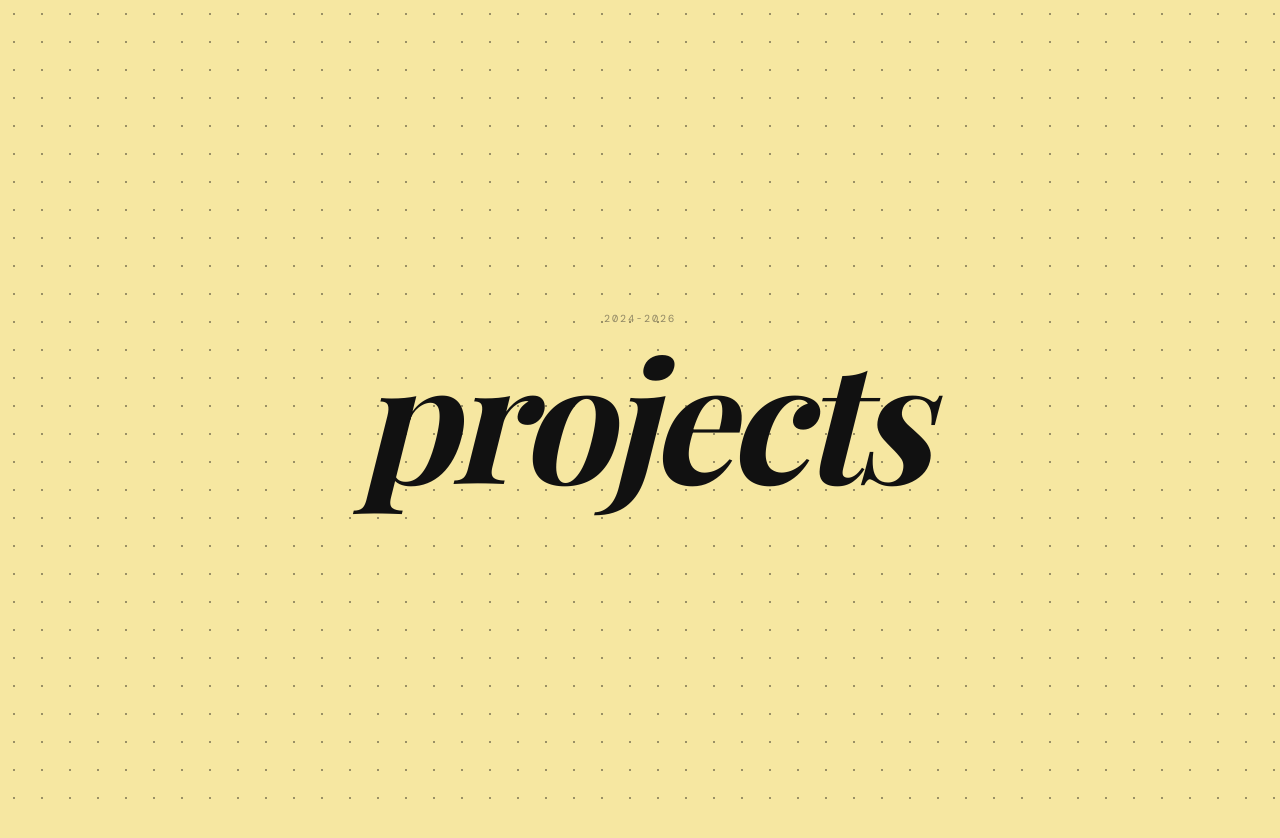
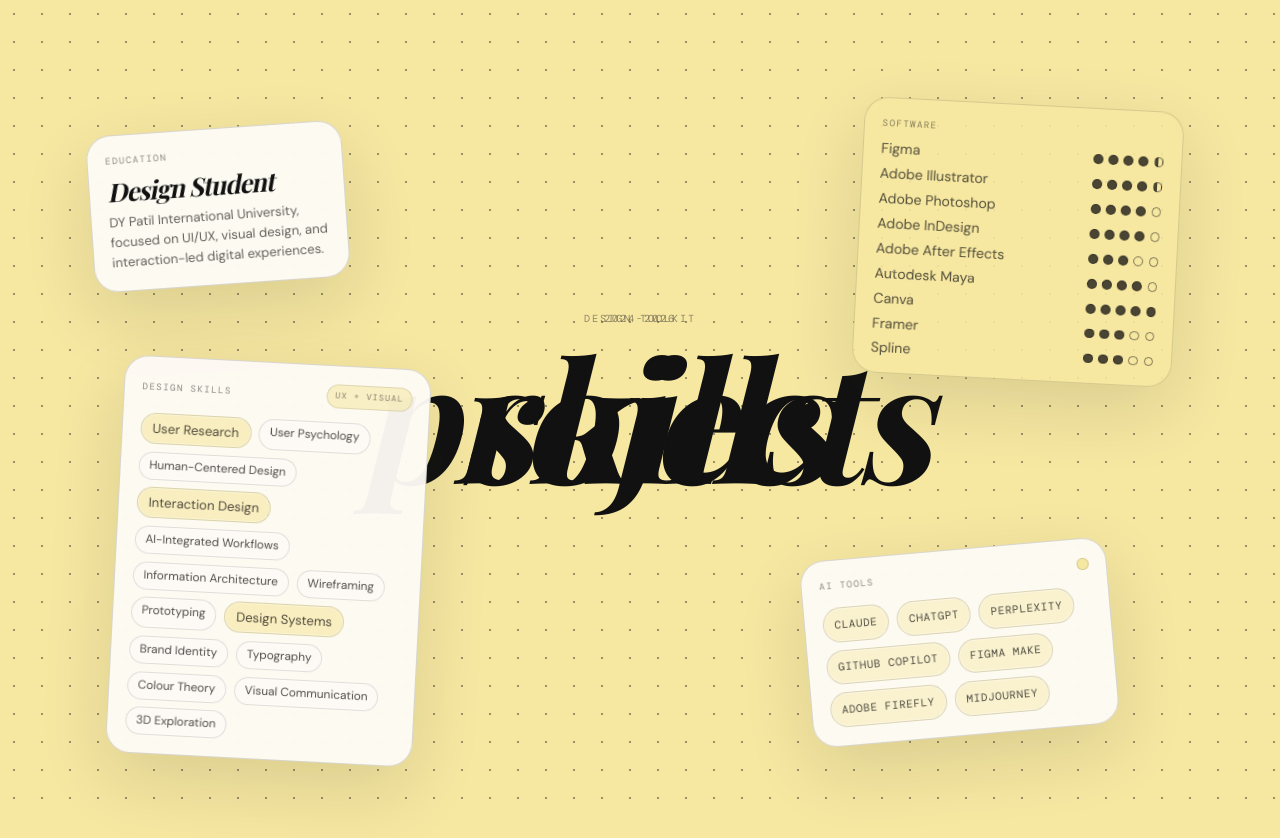
Before and after one commit to rutujaakalane/portfolio, a Next.js app: page / in a window 1280 px wide. Shown: the top 838 px of the page. Built offline with nearby package versions, Linux system fonts and the light colour scheme; a web font is replaced by a local one.

Commit message:
Fix skills section visibility

```diff
--- a/app/page.tsx
+++ b/app/page.tsx
@@ -1421,24 +1421,24 @@
     offset: ["start end", "end end"],
   });
 
+  // Skills enters from bottom, reaches center, and stays pinned
   const skillsY = useTransform(
     scrollYProgress,
-  [0, 0.18, 0.38, 0.84, 1],
-  ["100vh", "100vh", "-50%", "-50%", "-130vh"]
+    [0, 0.18, 0.38, 1],
+    ["100vh", "100vh", "-50%", "-50%"]
   );
 
   const skillsOpacity = useTransform(
     scrollYProgress,
-  [0, 0.18, 0.26, 0.92, 1],
-  [0, 0, 1, 1, 0]
-);
-
-// Skill cards appear after "skills" is pinned, hold, then smoothly slide out
-
+    [0, 0.18, 0.26, 1],
+    [0, 0, 1, 1]
+  );
+
+  // Skill cards appear after skills is pinned and stay visible
   const educationX = useTransform(
     scrollYProgress,
-  [0, 0.42, 0.58, 0.88, 1],
-  ["-120vw", "-120vw", "0vw", "0vw", "-120vw"]
+    [0, 0.42, 0.58, 1],
+    ["-120vw", "-120vw", "0vw", "0vw"]
   );
 
   const educationY = useTransform(
@@ -1449,20 +1449,20 @@
 
   const educationOpacity = useTransform(
     scrollYProgress,
-  [0, 0.42, 0.50, 0.93, 1],
-  [0, 0, 1, 1, 0]
+    [0, 0.42, 0.50, 1],
+    [0, 0, 1, 1]
   );
 
   const educationRotate = useTransform(
     scrollYProgress,
-  [0, 0.42, 0.58, 0.88, 1],
-  [-9, -9, -4, -4, -7]
+    [0, 0.42, 0.58, 1],
+    [-9, -9, -4, -4]
   );
 
   const softwareX = useTransform(
     scrollYProgress,
-  [0, 0.50, 0.66, 0.88, 1],
-  ["120vw", "120vw", "0vw", "0vw", "120vw"]
+    [0, 0.50, 0.66, 1],
+    ["120vw", "120vw", "0vw", "0vw"]
   );
 
   const softwareY = useTransform(
@@ -1473,20 +1473,20 @@
 
   const softwareOpacity = useTransform(
     scrollYProgress,
-  [0, 0.50, 0.56, 0.93, 1],
-  [0, 0, 1, 1, 0]
+    [0, 0.50, 0.56, 1],
+    [0, 0, 1, 1]
   );
 
   const softwareRotate = useTransform(
     scrollYProgress,
-  [0, 0.50, 0.66, 0.88, 1],
-  [8, 8, 3, 3, 6]
+    [0, 0.50, 0.66, 1],
+    [8, 8, 3, 3]
   );
 
   const designX = useTransform(
     scrollYProgress,
-  [0, 0.58, 0.74, 0.88, 1],
-  ["-120vw", "-120vw", "0vw", "0vw", "-120vw"]
+    [0, 0.58, 0.74, 1],
+    ["-120vw", "-120vw", "0vw", "0vw"]
   );
 
   const designY = useTransform(
@@ -1497,20 +1497,20 @@
 
   const designOpacity = useTransform(
     scrollYProgress,
-  [0, 0.58, 0.66, 0.93, 1],
-  [0, 0, 1, 1, 0]
+    [0, 0.58, 0.66, 1],
+    [0, 0, 1, 1]
   );
 
   const designRotate = useTransform(
     scrollYProgress,
-  [0, 0.58, 0.74, 0.88, 1],
-  [8, 8, 3, 3, 6]
+    [0, 0.58, 0.74, 1],
+    [8, 8, 3, 3]
   );
 
   const aiX = useTransform(
     scrollYProgress,
-  [0, 0.66, 0.82, 0.88, 1],
-  ["120vw", "120vw", "0vw", "0vw", "120vw"]
+    [0, 0.66, 0.82, 1],
+    ["120vw", "120vw", "0vw", "0vw"]
   );
 
   const aiY = useTransform(
@@ -1521,14 +1521,14 @@
 
   const aiOpacity = useTransform(
     scrollYProgress,
-  [0, 0.66, 0.74, 0.93, 1],
-  [0, 0, 1, 1, 0]
+    [0, 0.66, 0.74, 1],
+    [0, 0, 1, 1]
   );
 
   const aiRotate = useTransform(
     scrollYProgress,
-  [0, 0.66, 0.82, 0.88, 1],
-  [-10, -10, -5, -5, -8]
+    [0, 0.66, 0.82, 1],
+    [-10, -10, -5, -5]
   );
 
   return (
@@ -1556,6 +1556,7 @@
           overflow: "hidden",
         }}
       >
+        {/* Skills title */}
         <motion.div
           style={{
             position: "fixed",
@@ -1626,16 +1627,44 @@
             pointerEvents: "auto",
           }}
         >
-  <p style={{ fontFamily: "var(--font-mono)", fontSize: "0.58rem", letterSpacing: "0.14em", textTransform: "uppercase", color: "rgba(26, 24, 20, 0.5)", margin: "0 0 0.65rem" }}>
+          <p
+            style={{
+              fontFamily: "var(--font-mono)",
+              fontSize: "0.58rem",
+              letterSpacing: "0.14em",
+              textTransform: "uppercase",
+              color: "rgba(26, 24, 20, 0.5)",
+              margin: "0 0 0.65rem",
+            }}
+          >
             education
           </p>
 
-  <h3 style={{ fontFamily: "var(--font-serif)", fontStyle: "italic", fontSize: "clamp(1.5rem, 2vw, 2.2rem)", lineHeight: 0.95, letterSpacing: "-0.04em", color: "var(--color-ink)", margin: "0 0 0.6rem" }}>
+          <h3
+            style={{
+              fontFamily: "var(--font-serif)",
+              fontStyle: "italic",
+              fontSize: "clamp(1.5rem, 2vw, 2.2rem)",
+              lineHeight: 0.95,
+              letterSpacing: "-0.04em",
+              color: "var(--color-ink)",
+              margin: "0 0 0.6rem",
+            }}
+          >
             Design Student
           </h3>
 
-  <p style={{ fontFamily: "var(--font-sans)", fontSize: "0.82rem", lineHeight: 1.55, color: "rgba(26, 24, 20, 0.68)", margin: 0 }}>
-    DY Patil International University, focused on UI/UX, visual design, and interaction-led digital experiences.
+          <p
+            style={{
+              fontFamily: "var(--font-sans)",
+              fontSize: "0.82rem",
+              lineHeight: 1.55,
+              color: "rgba(26, 24, 20, 0.68)",
+              margin: 0,
+            }}
+          >
+            DY Patil International University, focused on UI/UX, visual design,
+            and interaction-led digital experiences.
           </p>
 
           <AnimatePresence>
@@ -1737,7 +1766,16 @@
             pointerEvents: "none",
           }}
         >
-  <p style={{ fontFamily: "var(--font-mono)", fontSize: "0.58rem", letterSpacing: "0.14em", textTransform: "uppercase", color: "rgba(26, 24, 20, 0.5)", margin: "0 0 0.65rem" }}>
+          <p
+            style={{
+              fontFamily: "var(--font-mono)",
+              fontSize: "0.58rem",
+              letterSpacing: "0.14em",
+              textTransform: "uppercase",
+              color: "rgba(26, 24, 20, 0.5)",
+              margin: "0 0 0.65rem",
+            }}
+          >
             software
           </p>
 
@@ -1903,7 +1941,10 @@
                 key={skill}
                 style={{
                   fontFamily: "var(--font-sans)",
-        fontSize: index === 0 || index === 3 || index === 8 ? "0.82rem" : "0.74rem",
+                  fontSize:
+                    index === 0 || index === 3 || index === 8
+                      ? "0.82rem"
+                      : "0.74rem",
                   lineHeight: 1,
                   color: "rgba(26, 24, 20, 0.76)",
                   backgroundColor:
@@ -1912,7 +1953,10 @@
                       : "rgba(253, 250, 245, 0.72)",
                   border: "1px solid rgba(26, 24, 20, 0.13)",
                   borderRadius: "999px",
-        padding: index === 0 || index === 3 || index === 8 ? "0.5rem 0.7rem" : "0.44rem 0.62rem",
+                  padding:
+                    index === 0 || index === 3 || index === 8
+                      ? "0.5rem 0.7rem"
+                      : "0.44rem 0.62rem",
                   boxShadow: "inset 0 0 0 1px rgba(255,255,255,0.35)",
                 }}
               >
@@ -2012,8 +2056,6 @@
             ))}
           </div>
         </motion.div>
-
-
       </div>
     </section>
   );
```
Lines whose indentation alone changed are shown as unchanged.
